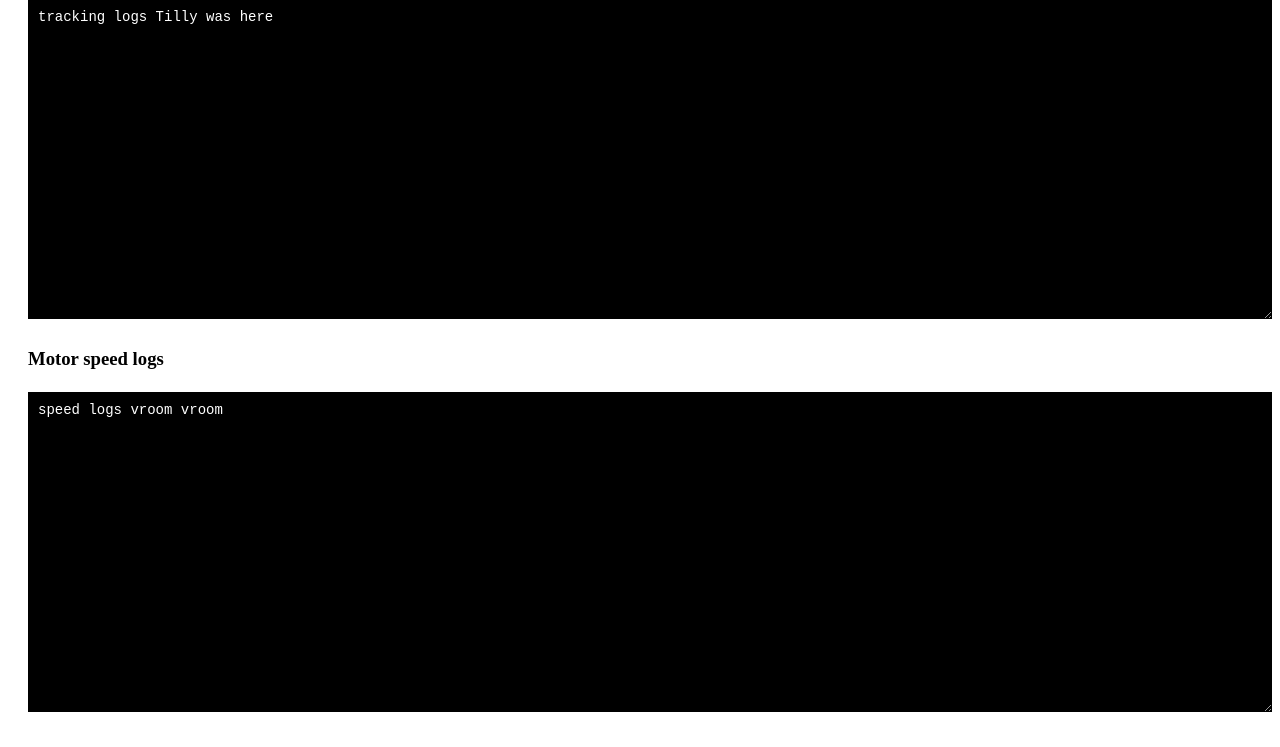
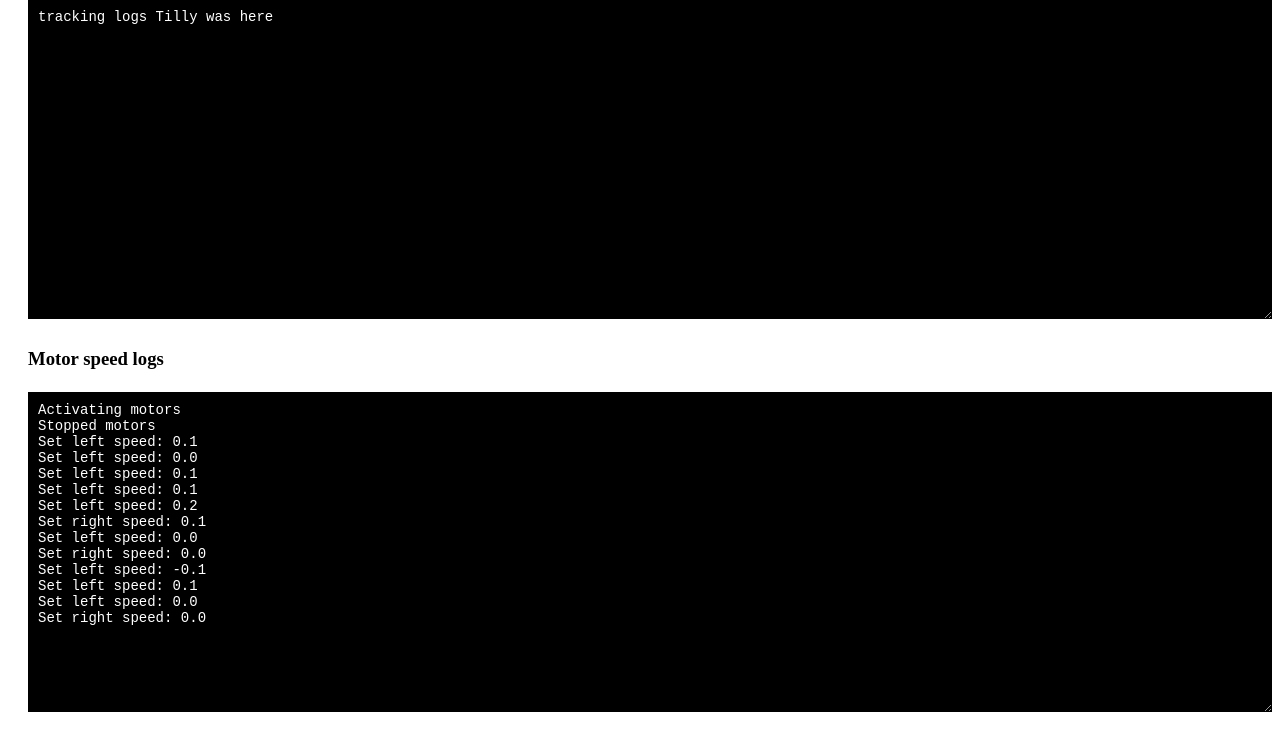
Before and after one commit to Mithilana/Seacole_Project, a Flask app: page /log in a window 1280 px wide. Shown: the part 583-1330 px from the top of the page. Run offline with Flask 3, Linux system fonts and the light colour scheme.

Commit message:
Added log updating and outputed logs to data files

```diff
--- a/web_app/app.py
+++ b/web_app/app.py
@@ -2,7 +2,7 @@ from flask import Flask, render_template
 from time import sleep
 from gpiozero import Robot, Motor
 
-app = Flask(__name__)
+app = Flask(__name__, static_folder='data',static_url_path='/data')
 
 motor = Robot(left=(4, 14), right=(17, 18))
 motorSpeedLeft = 0
@@ -16,12 +16,17 @@ def index():
 def log():
     return render_template('log.html')
 
-@app.route('/start-stop')
+@app.route('/stop')
 def toggleSwitch():
     global motorSpeedLeft
     global motorSpeedRight
+    motorSpeedRight = 0
     motorSpeedLeft = 0
-    motorSpeedRight = 0
+    motor.stop()
+    print("Stopping motors")
+    f = open('data/speed_logs.txt','a')
+    f.write(f"Stopped motors\n")
+    f.close()
     return render_template('index.html')
 
 #Left Motor
@@ -36,6 +41,9 @@ def LeftSpeedIncrease():
     elif motorSpeedLeft < 0:
         motor.left_motor.backward(speed=abs(motorSpeedLeft))
     print("Increased speed of left motor. Current speed = ", round(motorSpeedLeft, 1))
+    f = open('data/speed_logs.txt','a')
+    f.write(f"Set left speed: {motorSpeedLeft}\n")
+    f.close()
     return render_template('index.html')
 
 @app.route('/leftdec')
@@ -49,6 +57,9 @@ def LeftSpeedDecrease():
     elif motorSpeedLeft < 0:
         motor.left_motor.backward(speed=abs(motorSpeedLeft))
     print("Decreased speed of left motor. Current speed = ", round(motorSpeedLeft, 1))
+    f = open('data/speed_logs.txt','a')
+    f.write(f"Set left speed: {motorSpeedLeft}\n")
+    f.close()
     return render_template('index.html')
 
 
@@ -64,6 +75,9 @@ def RightSpeedIncrease():
     elif motorSpeedRight < 0:
         motor.right_motor.backward(speed=abs(motorSpeedRight))
     print("Increased speed of right motor. Current speed = ", round(motorSpeedRight, 1))
+    f = open('data/speed_logs.txt','a')
+    f.write(f"Set left speed: {motorSpeedRight}\n")
+    f.close()
     return render_template('index.html')
 
 @app.route('/rightdec')
@@ -77,6 +91,9 @@ def RightSpeedDecrease():
     elif motorSpeedRight < 0:
         motor.right_motor.backward(speed=abs(motorSpeedRight))
     print("Decreased speed of right motor. Current speed = ", round(motorSpeedRight, 1))
+    f = open('data/speed_logs.txt','a')
+    f.write(f"Set right speed: {motorSpeedRight}\n")
+    f.close()
     return render_template('index.html')
 
 @app.route('/forward')
@@ -112,4 +129,7 @@ def rightturn():
     return render_template('index.html')
 
 if __name__ == '__main__':
-    app.run(host='0.0.0.0')
+    f = open('data/speed_logs.txt','w')
+    f.write("Activating motors \n")
+    f.close()
+    app.run(host="0.0.0.0")
--- /dev/null
+++ b/web_app/data/speed_logs.txt
@@ -0,0 +1,13 @@
+Activating motors
+Set left speed: 0.1
+Set left speed: 0.1
+Set left speed: 0.1
+Set left speed: 0.2
+Set left speed: 0.2
+Set right speed: 0.1
+Set left speed: 0.1
+Set left speed: 0.2
+Set right speed: -0.1
+Set left speed: -0.1
+Set left speed: 0.0
+Set right speed: 0.0
--- a/web_app/static/speed_logs.txt
+++ /dev/null
@@ -1 +0,0 @@
-speed logs vroom vroom
--- a/web_app/templates/index.html
+++ b/web_app/templates/index.html
@@ -30,14 +30,13 @@
 </head>
 <body>
 	<a href="log">View log</a>
-	<a href="backward">back</a>
 	<h1>Motor control panel</h1>
 	<div class="button-grid">
 		<button class="button" onclick="location.href='leftinc'" type="button">Left motor +</button>
 		<button class="button" onclick="location.href='forward'" type="button">Forward</button>
 		<button class="button" onclick="location.href='rightinc'" type="button">Right motor +</button>
 		<button class="button" onclick="location.href='leftturn'" type="button">Left turn</button>
-		<button class="button" onclick="location.href='start-stop'" type="button">Start/stop</button>
+		<button class="button" onclick="location.href='stop'" type="button">Stop</button>
 		<button class="button" onclick="location.href='rightturn'" type="button">Right turn</button>
 		<button class="button" onclick="location.href='leftdec'" type="button">Left motor-</button>
 		<button class="button" onclick="location.href='backward'" type="button">Backward</button>
--- a/web_app/templates/log.html
+++ b/web_app/templates/log.html
@@ -46,18 +46,18 @@
 
 	<script>
 		// Get the text area element
+		var textarea3 = document.getElementById("seacole-speed");
 		var textarea1 = document.getElementById("seacole-prox");
 		var textarea2 = document.getElementById("seacole-tracking");
-		var textarea3 = document.getElementById("seacole-speed");
 
 
 		// Define the URL of the file you want to display
-		var prox_url = "static/prox_logs.txt";
-		var tracking_url = "static/tracking_logs.txt"
-		var speed_url = "static/speed_logs.txt"
+		var prox_url = "data/prox_logs.txt";
+		var tracking_url = "data/tracking_logs.txt"
+		var speed_url = "data/speed_logs.txt"
 
 		// Define the interval at which to update the file contents (in milliseconds)
-		var interval = 100;
+		var interval = 1000;
 
 		// Define the function to retrieve the file contents
 		function getFileContents(textarea, url) {
```
Also changed, not shown: Proximity code/proximitypihut.py (+7 -2 lines), web_app/data/prox_logs.txt (renamed from web_app/static/prox_logs.txt), web_app/data/tracking_logs.txt (renamed from web_app/static/tracking_logs.txt).
